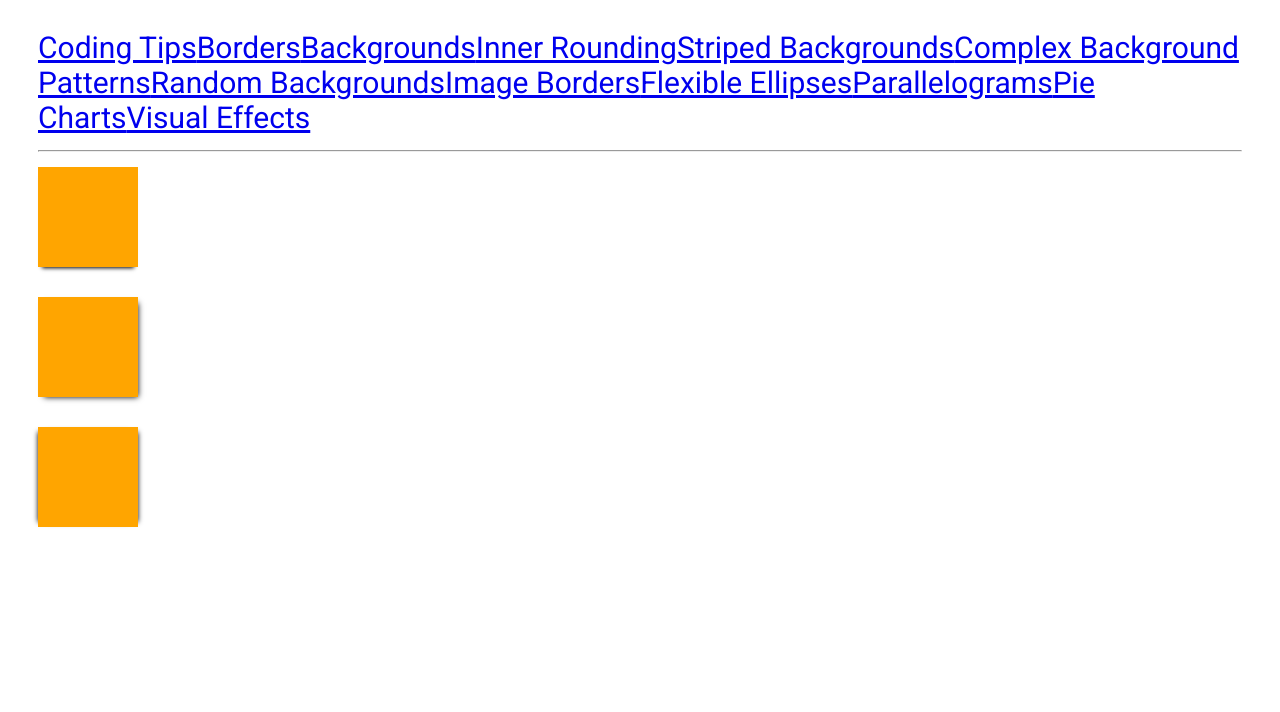
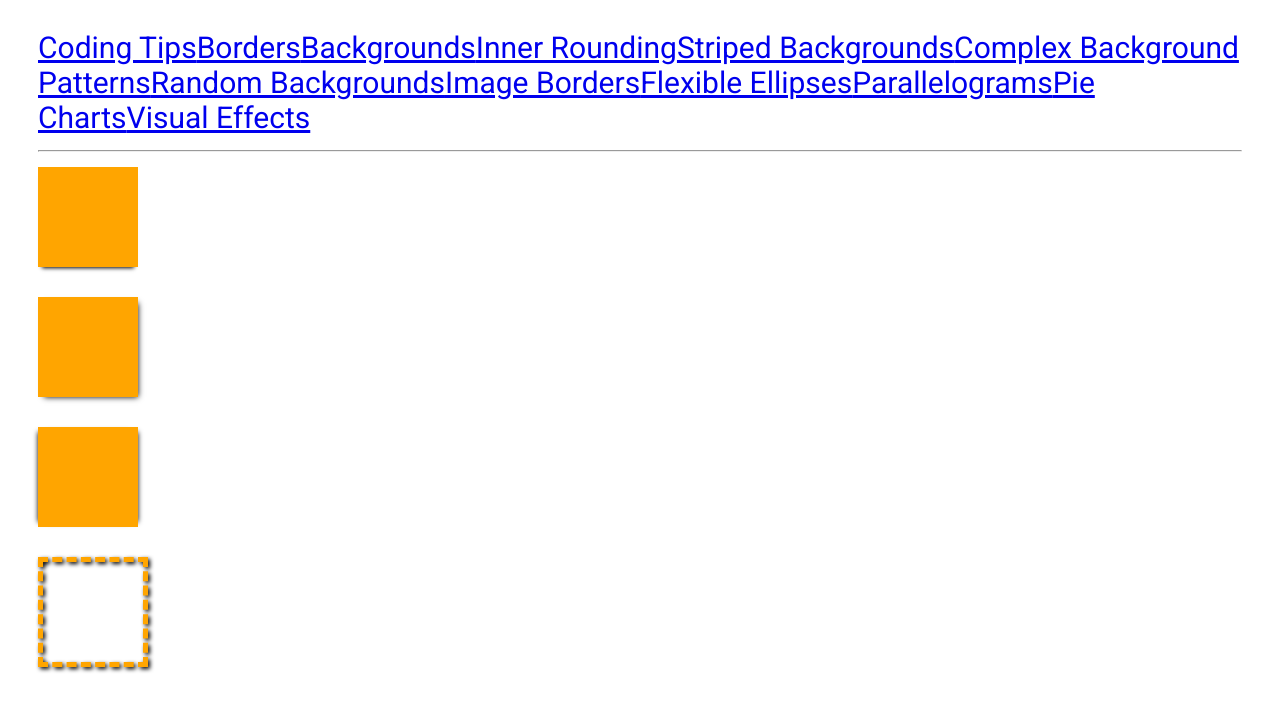
Before and after one commit to ht89/css-secrets, an Angular app: page /visual-effects in a window 1280 px wide. Shown: the top 712 px of the page. Built offline with nearby package versions, Linux system fonts and the light colour scheme.

Commit message:
irregular box shadows

```diff
--- a/src/app/visual-effects/visual-effects.component.html
+++ b/src/app/visual-effects/visual-effects.component.html
@@ -3,3 +3,5 @@
 <div class="two-adjacent-sided-shadow"></div>
 
 <div class="two-opposite-sided-shadow"></div>
+
+<div class="dashed-border"></div>
--- a/src/app/visual-effects/visual-effects.component.scss
+++ b/src/app/visual-effects/visual-effects.component.scss
@@ -25,3 +25,14 @@ div:not(:first-child) {
     background-color: orange;
     box-shadow: 5px 0 5px -5px black, -5px 0 5px -5px black;
 }
+
+.dashed-border {
+    width: 100px;
+    height: 100px;
+    border: 5px orange dashed;
+    /*
+        use this so that the shadow follows the border pattern
+        drop-shadow() does not allow spread radius
+    */
+    filter: drop-shadow(2px 2px 2px black);
+}
```
